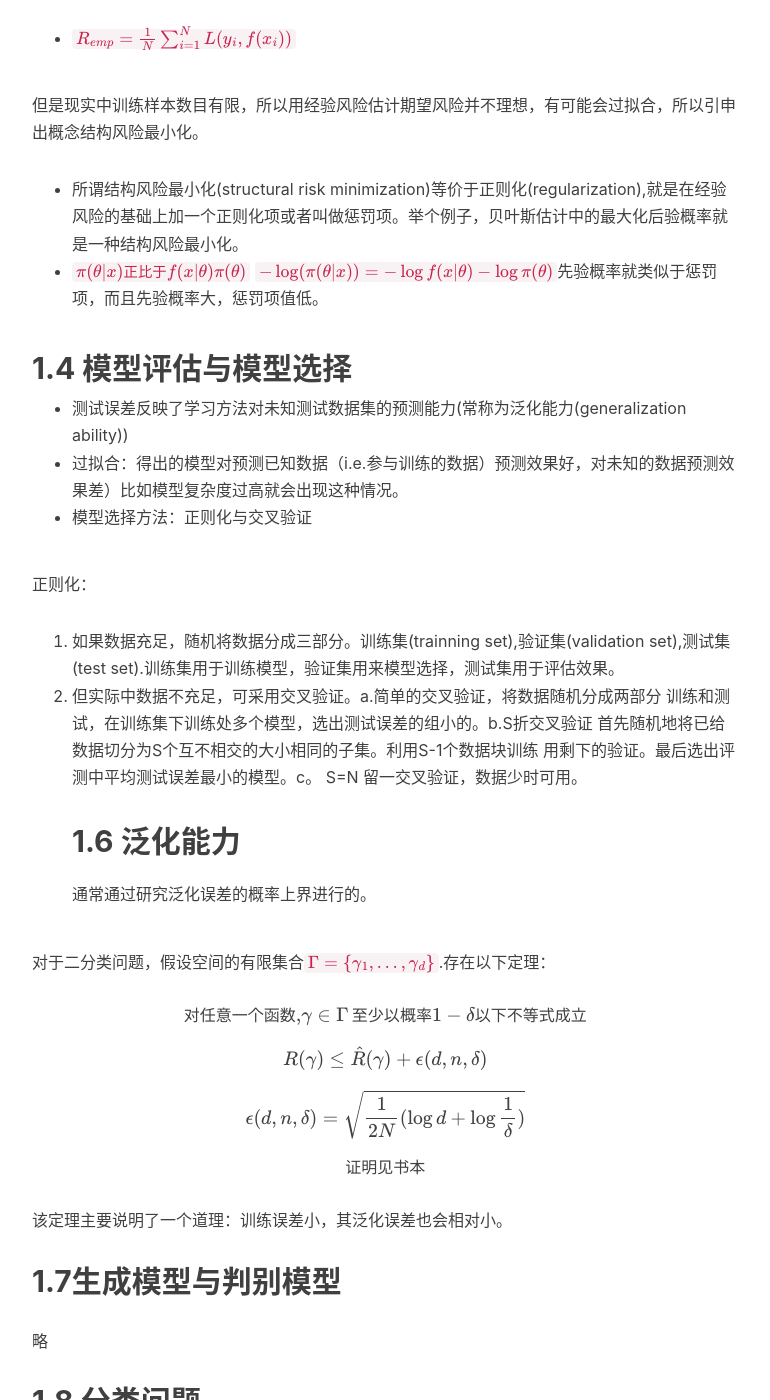
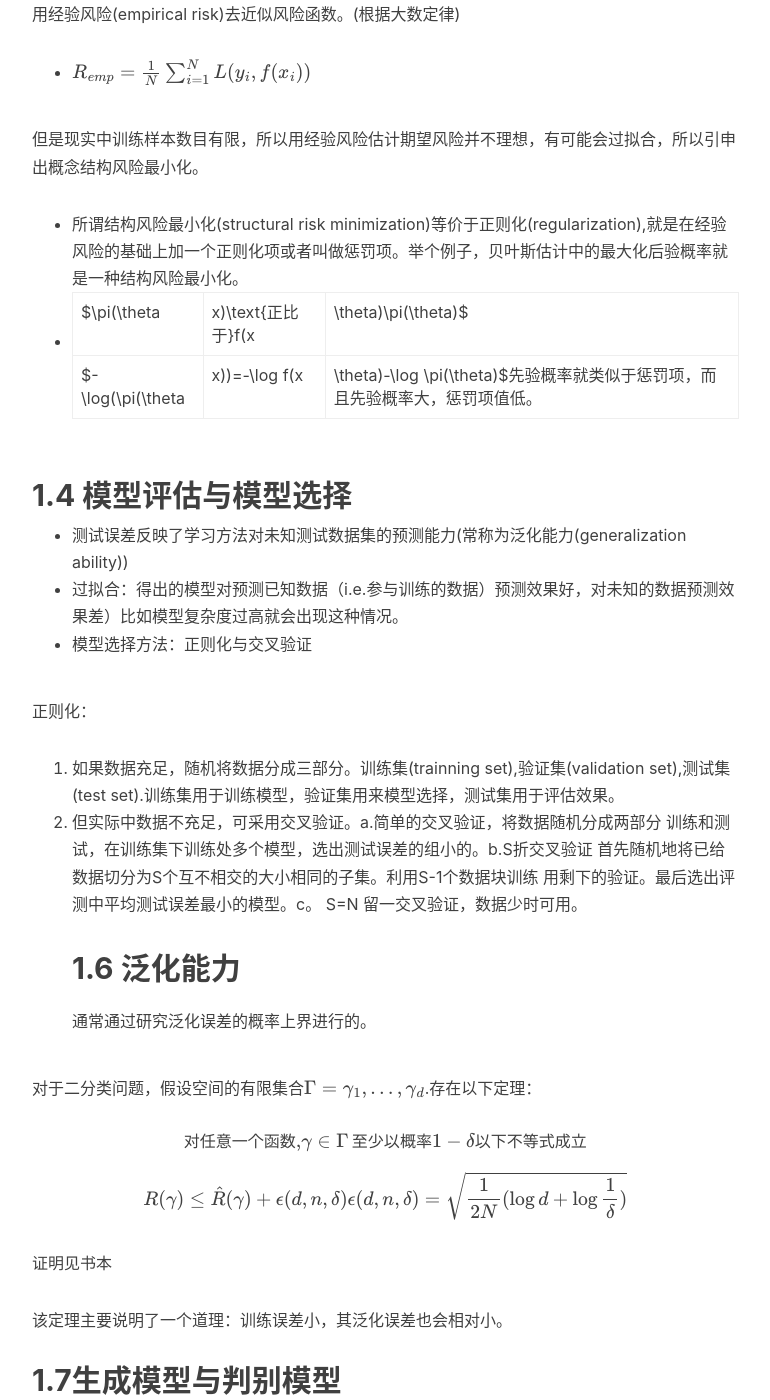
Before and after one commit to ChunhanLi/ChunhanLi.github.io, a Jekyll site: the page built from _posts/2018-09-23-统计学习方法（1）.md, in a window 1280 px wide and 1400 px high, scrolled down 1975 px. Shown: the whole window, without its empty margins (233-1003 px from the left). Built offline with Jekyll 4.4.1, drawn with Linux system fonts in a browser that asks for light colours; nearby versions of some CDN libraries; formulas are drawn with MathJax 3; comment, search, counter and statistics services are not loaded; some of the changed text lies outside the part shown.

```diff
--- a/_posts/2018-09-23-统计学习方法（1）.md
+++ b/_posts/2018-09-23-统计学习方法（1）.md
@@ -23,7 +23,7 @@ tags:
 - 假设空间：模型由输入空间到输出空间映射的集合$\Gamma$.
 
 监督学习的模型：
-1. 概率模型 由条件概率分布决定 $$P(Y|X)$$
+1. 概率模型 由条件概率分布决定 $P(Y|X)$
 2. 非概率模型 决策函数决定 $Y=f(X)$
 ## 1.3 统计学习三要素
 - 模型+策略+算法
@@ -35,17 +35,17 @@ tags:
 
 损失函数的几个类型：
 1. 0-1损失函数
-2. 平方损失 `$L(Y,f(x))=(Y-f(X))^2$`
+2. 平方损失 $L(Y,f(x))=(Y-f(X))^2$
 3. 绝对损失
-4. 对数损失函数`$L(Y,f(x))=-\log P(Y|X)$`
+4. 对数损失函数$L(Y,f(x))=-\log P(Y|X)$
 
-损失函数的期望是`$R_{exp}(f)=E_p[L(Y,f(x)]=\int_{X \times Y}L(Y,f(X))P(X,Y)d xd y$` 称为风险函数(Risk function)或期望损失(expected loss).目标是最小化风险函数。由于`$P(X,Y)$`未知，所以要用经验风险(empirical risk)去近似风险函数。(根据大数定律)
-- `$R_{emp}=\frac{1}{N}\sum_{i=1}^{N}L(y_i,f(x_i))$`
+损失函数的期望是$R_{exp}(f)=E_p[L(Y,f(x)]=\int_{X \times Y}L(Y,f(X))P(X,Y)d xd y$ 称为风险函数(Risk function)或期望损失(expected loss).目标是最小化风险函数。由于`$P(X,Y)$`未知，所以要用经验风险(empirical risk)去近似风险函数。(根据大数定律)
+- $R_{emp}=\frac{1}{N}\sum_{i=1}^{N}L(y_i,f(x_i))$
 
 但是现实中训练样本数目有限，所以用经验风险估计期望风险并不理想，有可能会过拟合，所以引申出概念结构风险最小化。
 - 所谓结构风险最小化(structural risk minimization)等价于正则化(regularization),就是在经验风险的基础上加一个正则化项或者叫做惩罚项。举个例子，贝叶斯估计中的最大化后验概率就是一种结构风险最小化。
-- `$\pi(\theta|x)\text{正比于}f(x|\theta)\pi(\theta)$`
-`$-\log(\pi(\theta|x))=-\log f(x|\theta)-\log \pi(\theta)$`先验概率就类似于惩罚项，而且先验概率大，惩罚项值低。
+- $\pi(\theta|x)\text{正比于}f(x|\theta)\pi(\theta)$
+$-\log(\pi(\theta|x))=-\log f(x|\theta)-\log \pi(\theta)$先验概率就类似于惩罚项，而且先验概率大，惩罚项值低。
 
 ## 1.4 模型评估与模型选择
 - 测试误差反映了学习方法对未知测试数据集的预测能力(常称为泛化能力(generalization ability))
@@ -58,15 +58,13 @@ tags:
 ## 1.6 泛化能力
 通常通过研究泛化误差的概率上界进行的。
 
-对于二分类问题，假设空间的有限集合`$\Gamma=\{\gamma_1,\dots,\gamma_d\}$`.存在以下定理：
+对于二分类问题，假设空间的有限集合$\Gamma=\{\gamma_1,\dots,\gamma_d\}$.存在以下定理：
 
 $$ \text{对任意一个函数,}\gamma \in \Gamma\,\text{至少以概率}1- \delta\text{以下不等式成立}$$
 
-$$R(\gamma)\leq \hat R(\gamma)+\epsilon(d,n,\delta)$$
+$$R(\gamma)\leq \hat R(\gamma)+\epsilon(d,n,\delta)  \epsilon(d,n,\delta)=\sqrt{\frac{1}{2N}(\log d+\log {\frac{1}{\delta}})}$$
 
-$$\epsilon(d,n,\delta)=\sqrt{\frac{1}{2N}(\log d+\log {\frac{1}{\delta}})}$$
-
-$$\text{证明见书本} $$
+$\text{证明见书本} $
 
 该定理主要说明了一个道理：训练误差小，其泛化误差也会相对小。
 ## 1.7生成模型与判别模型
```
Also changed, not shown: other parts of _posts/2018-09-23-统计学习方法（1）.md (+3 -4 lines).
